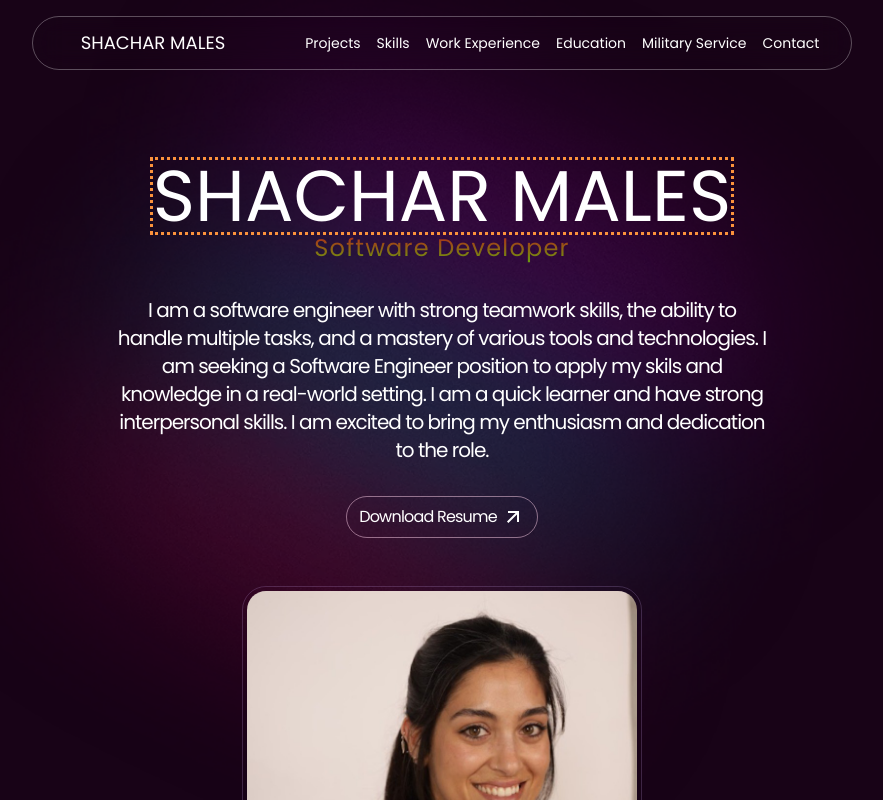
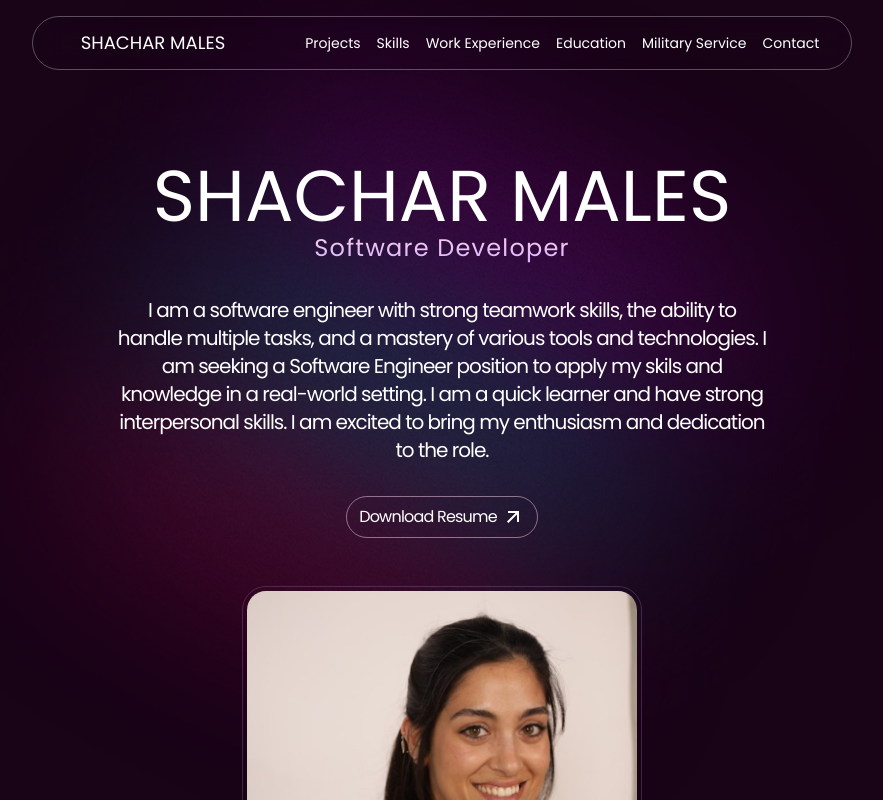
Before and after one commit to shacharml/portfolio-website, a React (Vite) app: page / in a window 1280 px wide. Shown: the top 800 px of the page, without its empty margins (198-1081 px from the left). Built offline with nearby package versions, Linux system fonts and the light colour scheme.

Commit message:
change color back

```diff
--- a/src/components/Hero.jsx
+++ b/src/components/Hero.jsx
@@ -12,11 +12,11 @@ const Hero = () => {
       rel={heroRef}
     >
       <div className="mt-8 lg:mt-20">
-        <h1 className="hero-titel text-4xl uppercase lg:text-7xl mt-20 outline-orange-400 outline-dotted">
+      <h1 className="hero-titel text-4xl uppercase lg:text-7xl mt-20">
           {PROFILE.name}
         </h1>
         <h2
-          className="hero-subtitle bg-gradient-to-b from-red-700 to-lime-600 bg-clip-text text-center text-2xl -tracking-tighter
+          className="hero-subtitle bg-gradient-to-b from-pink-200 to-purple-300 bg-clip-text text-center text-2xl -tracking-tighter
        text-transparent "
         >
           {PROFILE.role}
```
